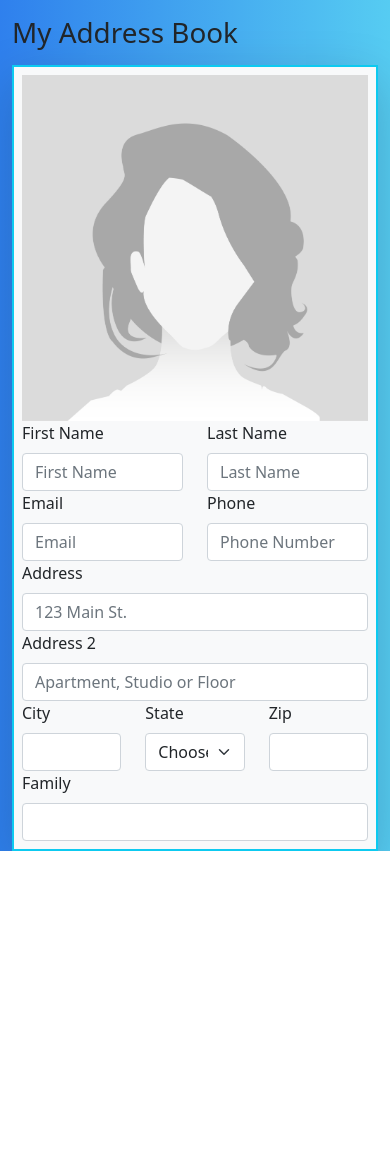
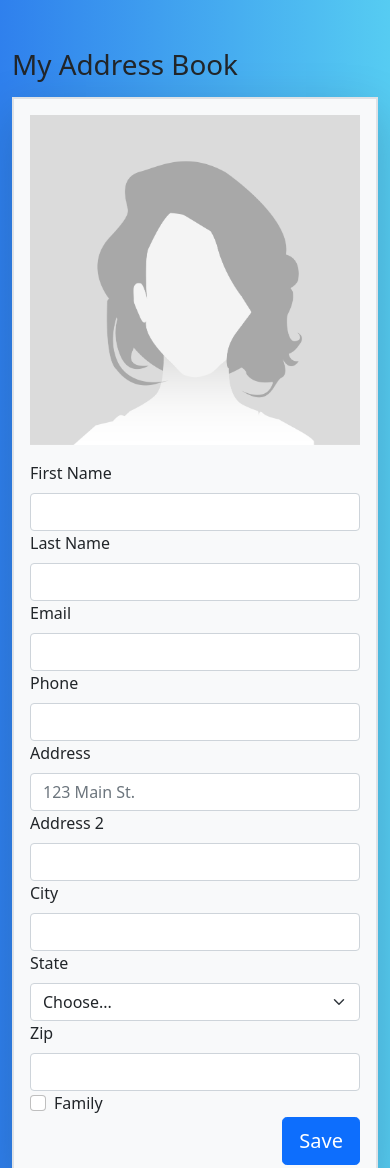
Before and after one commit to wcyrulik/AddressBookTemplate, a plain HTML site: page index.html in a window 390 px wide. Shown: the top 1168 px of the page. Before the commit the page ends 851 px from the top, so only its background shows below. Drawn offline with nearby package versions, Linux system fonts and the light colour scheme.

Commit message:
Modifications to support Mobile
Made changes to be consistent with CF solution, and to also support  an improved rendering on mobile devices.

```diff
--- a/index.html
+++ b/index.html
@@ -15,58 +15,50 @@
 
 <body>
     <div class="container">
-       <h1 class="mt-3 mb-3">My Address Book </h1>
-       <div class="border border-2 border-info shadow-lg p-2 bg-light">
-            <div class="row">
+       <h1 class="mt-5 mb-3">My Address Book </h1>
+       <div class="border border-2 shadow-lg p-2 bg-light">
+            <form class="row g-3 p-2">
                 <div class="col-12 col-md-4">
                     <img class="img-fluid" src="/img/GirlOne_4x.png" alt="Picture of the contact">
                 </div>
-                <div class="col-md-8">
+
+                <!-- To create the right hand side of the form take advantage of the      -->
+                <!-- column overflow and column wrapping instead of creating a separate   -->
+                <!-- row for each line in the form.  This approach saves a little typing. -->
+
+                <div class="col-12 col-md-8">
                     <div class="row">
-                        <div class="col">
-                            <label class="form-label">First Name</label>
-                            <input class="form-control" placeholder="First Name"
-                                aria-current="First Name">
+                        <div class="col-12 col-md-6">
+                            <label for="inputFirstName" class="form-label">First Name</label>
+                            <input type="text" class="form-control" id="inputFirstName">
                         </div>
-                        <div class="col">
-                            <label class="form-label">Last Name</label>
-                            <input class="form-control" placeholder="Last Name"
-                                aria-current="Last Name">
+                        <div class="col-12 col-md-6">
+                            <label for="inputLastName" class="form-label">Last Name</label>
+                            <input type="text" class="form-control" id="inputLastName">
                         </div>
-                    </div>
-                    <div class="row">
-                        <div class="col">
-                            <label class="form-label">Email</label>
-                            <input class="form-control" placeholder="Email"
-                                aria-current="Email Address">
+                        <div class="col-12 col-md-6">
+                            <label for="inputEmail" class="form-label">Email</label>
+                            <input type="email" class="form-control" id="inputEmail">
                         </div>
-                        <div class="col">
-                            <label class="form-label">Phone</label>
-                            <input class="form-control" placeholder="Phone Number"
-                                aria-current="Phone Number">
+                        <div class="col-12 col-md-6">
+                            <label for=inputPhone class="form-label">Phone</label>
+                            <input type="tel" class="form-control" id="inputPhone">
                         </div>
-                    </div>
-                    <div class="row">
-                        <div class="col">
-                            <label class="form-label">Address</label>
-                            <input class="form-control" placeholder="123 Main St."
-                            aria-current="Street Address">
+                        <div class="col-12">
+                            <label for="inputAddress1" class="form-label">Address</label>
+                            <input type="text" class="form-control" id="inputAddress1"
+                                placeholder="123 Main St.">
                         </div>
-                    </div>
-                    <div class="row">
-                        <div class="col">
-                            <label class="form-label">Address 2</label>
-                            <input class="form-control" placeholder="Apartment, Studio or Floor"
-                            aria-current="Street Address Line 2">
+                        <div class="col-12">
+                            <label for="inputAddress2" class="form-label">Address 2</label>
+                            <input type="text" class="form-control" id="inputAddress2">
                         </div>
-                    </div>
-                    <div class="row">
-                        <div class="col col-md-6">
-                            <label class="form-label">City</label>
-                            <input class="form-control" aria-current="City">
+                        <div class="col-12 col-md-6">
+                            <label for="inputCity" class="form-label">City</label>
+                            <input type="text" class="form-control" id="inputCity">
                         </div>
-                        <div class="col col-md-4">
-                            <label class="form-label">State</label>
+                        <div class="col-12 col-md-4">
+                            <label for="inputState" class="form-label">State</label>
                             <select id="inputState" class="form-select">
                                 <option selected>Choose...</option>
                                 <option value="AL">Alabama</option>
@@ -121,20 +113,23 @@
                                 <option value="WY">Wyoming</option>
                                 </select>
                         </div>
-                        <div class="col col-md-2">
-                            <label class="form-label">Zip</label>
-                            <input class="form-control" aria-current="Zip">
+                        <div class="col-12 col-md-2">
+                            <label for="inputZip" class="form-label">Zip</label>
+                            <input type="text" class="form-control" id="inputZip">
                         </div>
-                    </div>
-                    <div class="row">
-                        <div class="col">
-                            <label class="form-label">Family</label>
-                            <input class="form-control"
-                                aria-current="Family">
+                        <div class="col-12">
+                            <div class="form-check">
+                                <input class="form-check-input" type="checkbox"
+                                    id="checkFamily">
+                                <label class="form-check-label" for="checkFamily">Family</label>
+                            </div>
+                        </div>
+                        <div class="col-12 d-flex justify-content-end">
+                            <button type="button" class="btn btn-lg btn-primary">Save</button>
                         </div>
                     </div>
                 </div>
-            </div>
+            </form>
         </div>
 
     </div>
```
